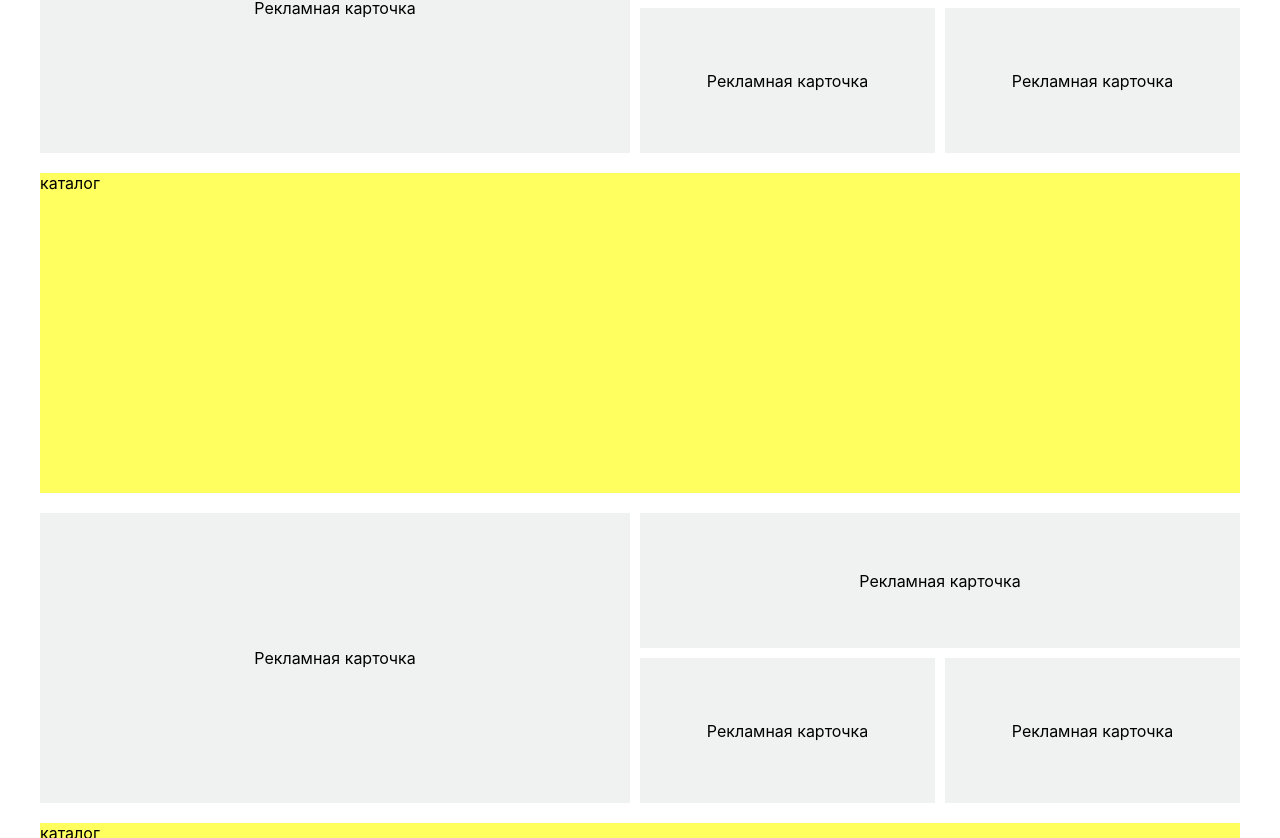
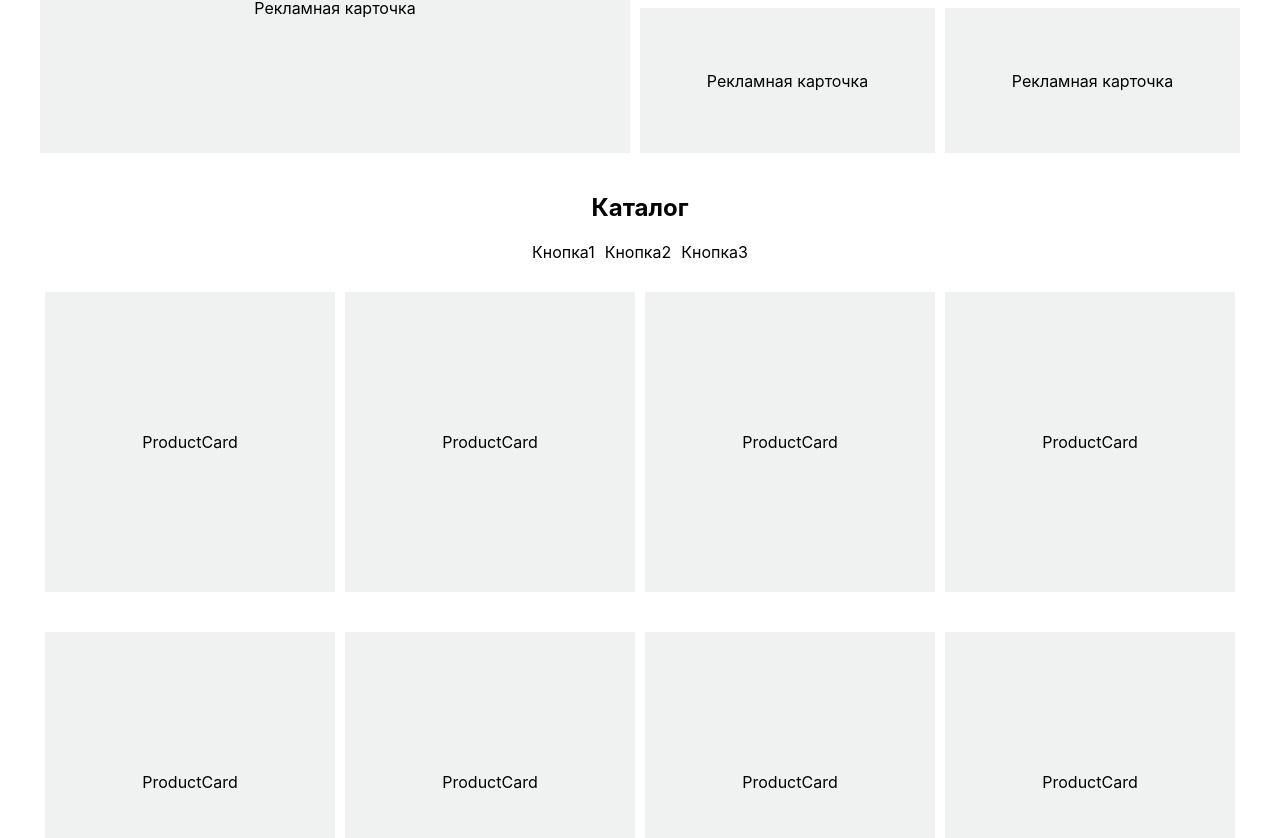
Before and after one commit to Turell7/market, a React (Vite) app in the folder product-app/: page /home in a window 1280 px wide. Shown: the part 322-1160 px from the top of the page. Built offline with nearby package versions, Linux system fonts and the light colour scheme.

Commit message:
catalog block

```diff
--- /dev/null
+++ b/product-app/src/components/ProductCard/index.jsx
@@ -0,0 +1,12 @@
+import styles from './styles.module.scss'
+
+export function ProductCard() {
+
+  return (
+      <div className={styles.productCardWr}>
+        <div className={styles.productCardNestedWr}>
+              ProductCard
+        </div>
+    </div>
+  )
+}
--- /dev/null
+++ b/product-app/src/components/ProductCard/styles.module.scss
@@ -0,0 +1,9 @@
+.productCardWr {
+    min-height: 300px;
+    min-width: 290px;
+    background-color: #F0F2F1;
+    margin-bottom: 30px;
+    display: flex;
+    justify-content: center;
+    align-items: center;
+}
--- a/product-app/src/pages/Catalog/Catalog.jsx
+++ /dev/null
@@ -1,10 +0,0 @@
-import styles from './styles.module.scss'
-
-export function Catalog() {
-
-  return (
-      <div className={styles.advertisement}>
-          каталог
-    </div>
-  )
-}
--- /dev/null
+++ b/product-app/src/pages/Catalog/index.jsx
@@ -0,0 +1,23 @@
+import { ProductCard } from '../../components/ProductCard'
+import styles from './styles.module.scss'
+
+export function Catalog() {
+
+  const DataProducts = [1, 2, 3, 4, 5, 6, 7, 8]
+
+  return (
+      <div className={styles.catalogWr}>
+          <div className={styles.heading}>
+            <h2>Каталог</h2>
+          </div>
+          <div className={styles.buttonNavgWr}>
+            <div>Кнопка1</div>
+            <div>Кнопка2</div>
+            <div>Кнопка3</div>
+          </div>
+          <div className={styles.catalogCardWr}>
+          {DataProducts.map((el) => (<ProductCard key={crypto.randomUUID()} {...el} />))}
+          </div>
+    </div>
+  )
+}
--- a/product-app/src/pages/Catalog/styles.module.scss
+++ b/product-app/src/pages/Catalog/styles.module.scss
@@ -1,4 +1,23 @@
-.advertisement {
-    background-color: rgba(255, 255, 0, 0.623);
-    min-height: 40vh;
+.catalogWr {
+    display: grid;
+    grid-template-rows: auto auto auto;
+    justify-content: center;
 }
+
+.heading {
+    display: flex;
+    justify-content: center;
+}
+
+.buttonNavgWr {
+    display: flex;
+    justify-content: center;
+    gap: 10px;
+    margin-bottom: 30px;
+}
+
+.catalogCardWr {
+    display: grid;
+    grid-template-columns: repeat(4, 1fr);
+    gap: 10px;
+}
--- a/product-app/src/pages/Home/index.jsx
+++ b/product-app/src/pages/Home/index.jsx
@@ -1,6 +1,6 @@
 
 import { Advertisement } from '../../components/Advertisement'
-import { Catalog } from '../Catalog/Catalog'
+import { Catalog } from '../Catalog'
 import styles from './styles.module.scss'
 
 export function Home() {
--- a/product-app/src/routes/index.jsx
+++ b/product-app/src/routes/index.jsx
@@ -1,7 +1,7 @@
 import { createBrowserRouter } from "react-router-dom"
 import App from "../App"
 import { About } from "../pages/About"
-import { Catalog } from "../pages/Catalog/Catalog"
+import { Catalog } from "../pages/Catalog"
 import { Contacts } from "../pages/Contacts"
 import { Help } from "../pages/Help"
 import { Home } from "../pages/Home"
```
